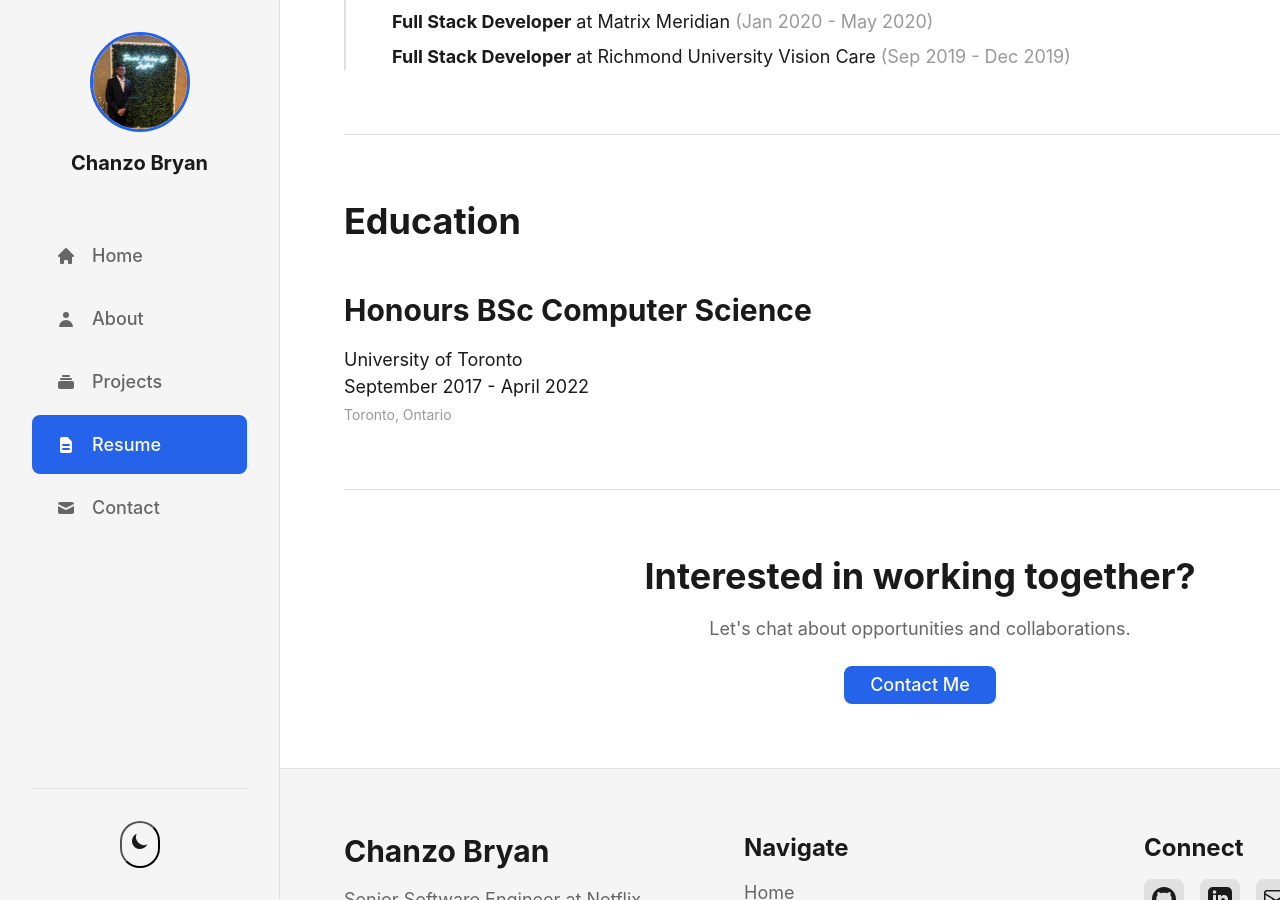
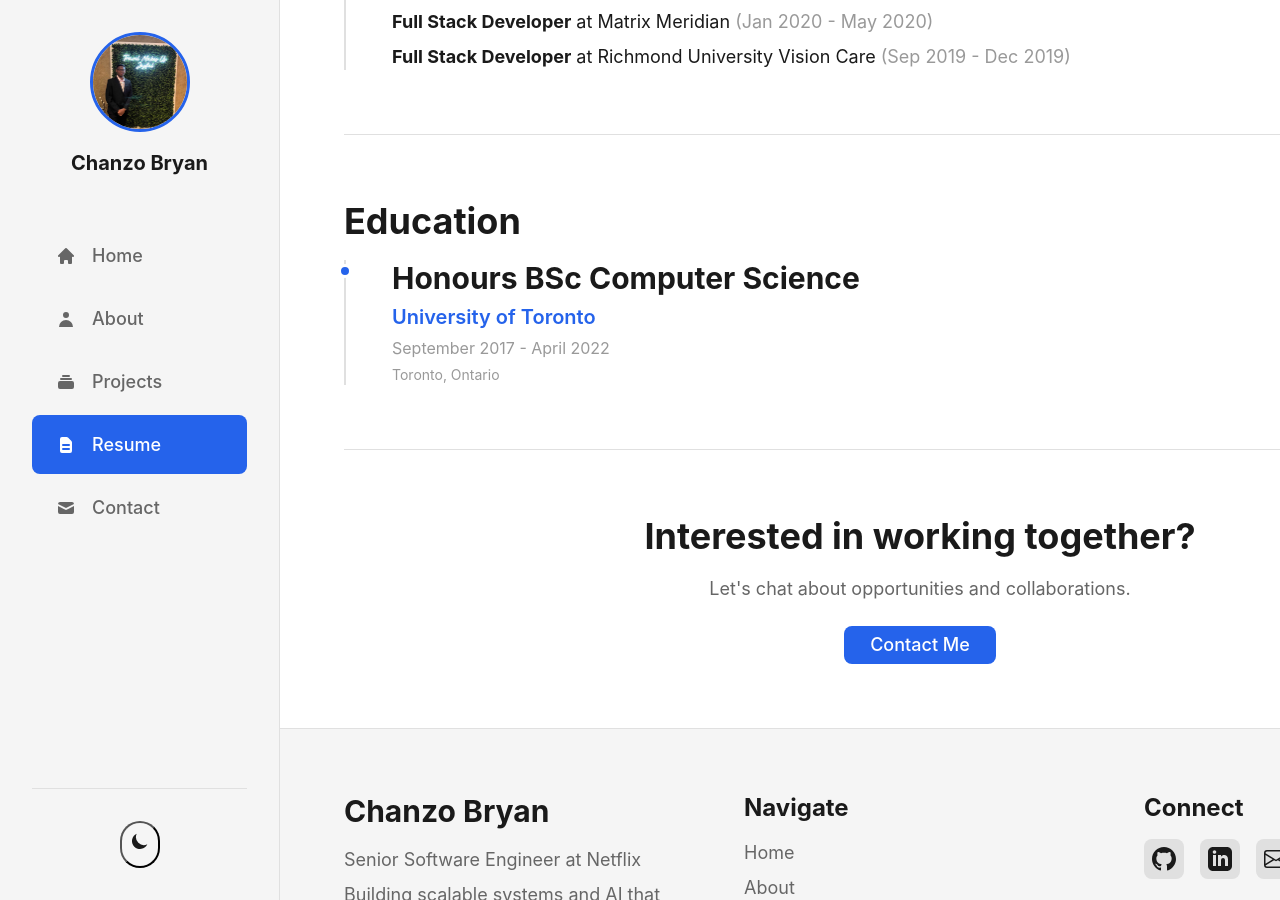
Before and after one commit to Chainso/chanzobryan.com, a Jekyll site: the page built from resume.md, in a window 1280 px wide and 900 px high, scrolled down 1615 px. Built offline with Jekyll 4.4.1, drawn with Linux system fonts in a browser that asks for light colours.

Commit message:
Use experience-timeline styling for education section (adds blue dot marker)

```diff
--- a/resume.md
+++ b/resume.md
@@ -66,11 +66,15 @@ description: Work experience, education, and professional background
 
 ## Education
 
-<div style="margin-top: 3rem;">
-  <h3>Honours BSc Computer Science</h3>
-  <div class="company">University of Toronto</div>
-  <div class="period">September 2017 - April 2022</div>
-  <div class="location" style="font-size: 0.875rem; color: var(--text-tertiary); margin-top: 0.25rem;">Toronto, Ontario</div>
+<div class="experience-timeline">
+  <div class="experience-item">
+    <div class="experience-header">
+      <h3>Honours BSc Computer Science</h3>
+      <div class="company">University of Toronto</div>
+      <div class="period">September 2017 - April 2022</div>
+      <div class="location" style="font-size: 0.875rem; color: var(--text-tertiary); margin-top: 0.25rem;">Toronto, Ontario</div>
+    </div>
+  </div>
 </div>
 
 ---
```
